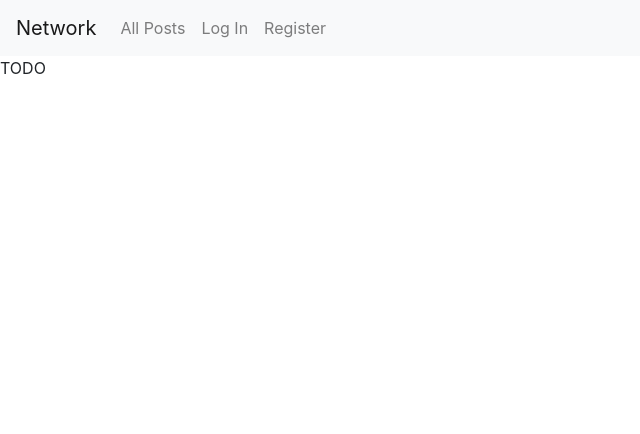
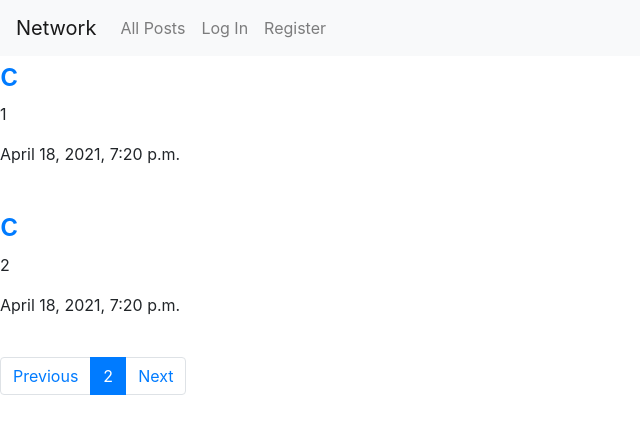
Before and after one commit to certo4/network, a Django app: page /?page=2 in a window 1280 px wide. Shown: the top 434 px of the page, without its empty margins (0-640 px from the left). Run offline with Django 3.2, Linux system fonts and the light colour scheme; data comes from the database, SQL or seed files in the repository; both versions use the stored data as it was after the commit; some libraries are stand-ins or nearby versions.

Commit message:
Added paginator

```diff
--- a/network/models.py
+++ b/network/models.py
@@ -1,15 +1,20 @@
+from decimal import Decimal
 from django.contrib.auth.models import AbstractUser
+from django.core.validators import MinValueValidator
 from django.db import models
 
 
 class User(AbstractUser):
+    # following = models.ManyToManyField("User", related_name="followers", blank=True)
+
     def __str__(self):
         return self.username
 
-    pass
+    # TODO: Add  helper function to get length of following
+
 
 class Post(models.Model):
-    poster = models.ForeignKey("User", on_delete=models.PROTECT, related_name="created_post")
+    poster = models.ForeignKey("User", on_delete=models.PROTECT, related_name="post")
     content = models.TextField(blank=False)
     timestamp = models.DateTimeField(auto_now_add=True)
 
@@ -21,5 +26,6 @@ class Post(models.Model):
             "timestamp": self.timestamp.strftime("%b %d %Y, %I:%M %p")
         }
 
+    # TODO: Cut the tweet if it is too long with [:30]
     def __str__(self):
         return f"{self.poster} posted {self.content} on {self.timestamp}"
--- a/network/templates/network/index.html
+++ b/network/templates/network/index.html
@@ -1,5 +1,29 @@
 {% extends "network/layout.html" %}
 
 {% block body %}
-    TODO
+    {% for post in page %}
+        <div>
+            <h2><a href="#">{{ post.poster }}</a></h2>
+            <p>{{ post.content }}</p>
+            <p>{{ post.timestamp }}</p>
+        </div><br>
+    {% endfor %}
+
+    <nav aria-label="...">
+        <ul class="pagination">
+            {% if page.has_previous %}
+                <li class="page-item">
+                    <a class="page-link" href="?page={{ page.previous_page_number }}" tabindex="-1" aria-disabled="true">Previous</a>
+                </li>
+            {% endif %}
+            <li class="page-item active" aria-current="page">
+                <a class="page-link" href="#">{{ page.number }}<span class="sr-only">(current)</span></a>
+            </li>
+            {% if page.has_next %}
+                <li class="page-item">
+                    <a class="page-link" href="?page={{ page.next_page_number }}">Next</a>
+                </li>
+            {% endif %}
+        </ul>
+    </nav>
 {% endblock %}
--- a/network/views.py
+++ b/network/views.py
@@ -2,6 +2,7 @@ from django.contrib.auth import authenticate, login, logout
 from django.contrib.auth.decorators import login_required
 from django.db import IntegrityError
 from django.http import HttpResponse, HttpResponseRedirect
+from django.core.paginator import Paginator
 from django.shortcuts import render
 from django.urls import reverse
 
@@ -10,7 +11,11 @@ from .forms import NewPost
 
 
 def index(request):
-    return render(request, "network/index.html")
+
+    # Get all posts
+    posts = Post.objects.all()
+
+    return render_with_pagination(request, posts)
 
 
 def login_view(request):
@@ -93,3 +98,19 @@ def create_post(request):
 
         # Redirect to create a new post form
         return HttpResponseRedirect(reverse("new-post"))
+
+
+def render_with_pagination(request, posts):
+
+    # Get current page number from the URL parameter page
+    page_number = request.GET.get('page', 1)
+
+    # Create a paginator with posts object
+    paginator = Paginator(posts, 2) # TODO: Change to 10 once done
+
+    # Get the current page's posts
+    page = paginator.page(page_number)
+
+    return render(request, "network/index.html", {
+        "page": page
+    })
```
Also changed, not shown: db.sqlite3, network/migrations/0001_initial.py, network/migrations/0002_post.py (deleted).
